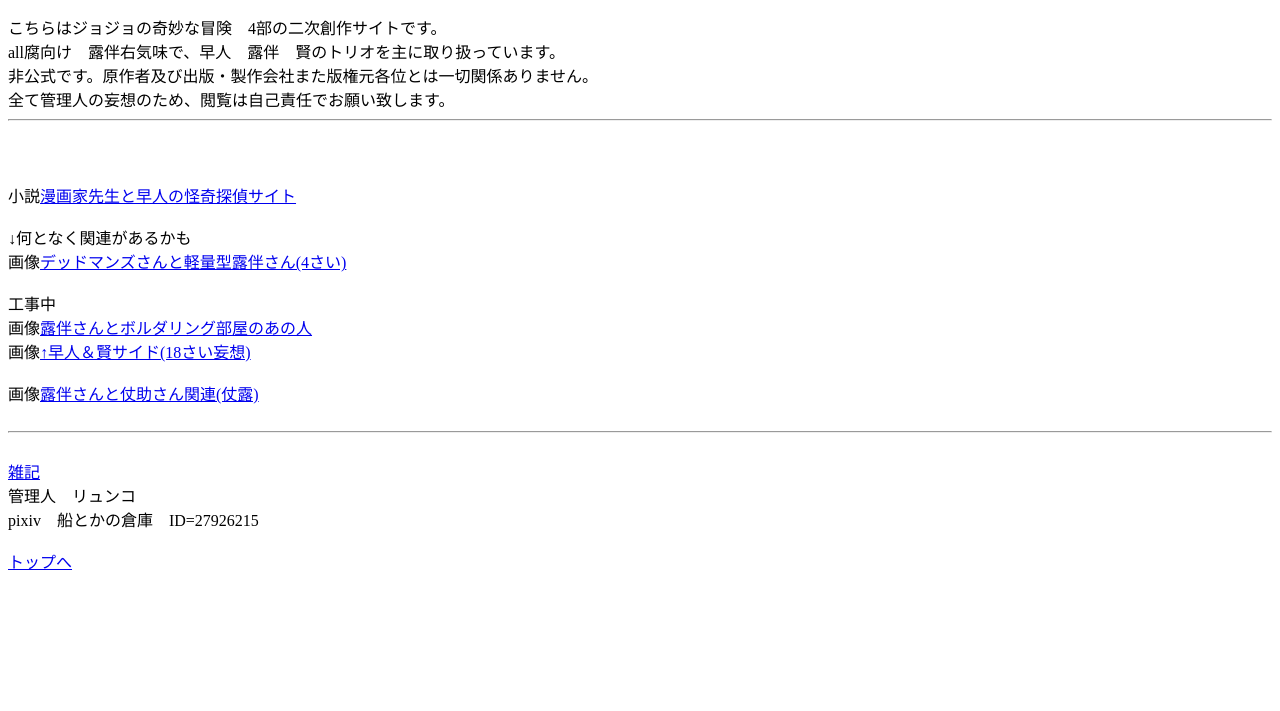
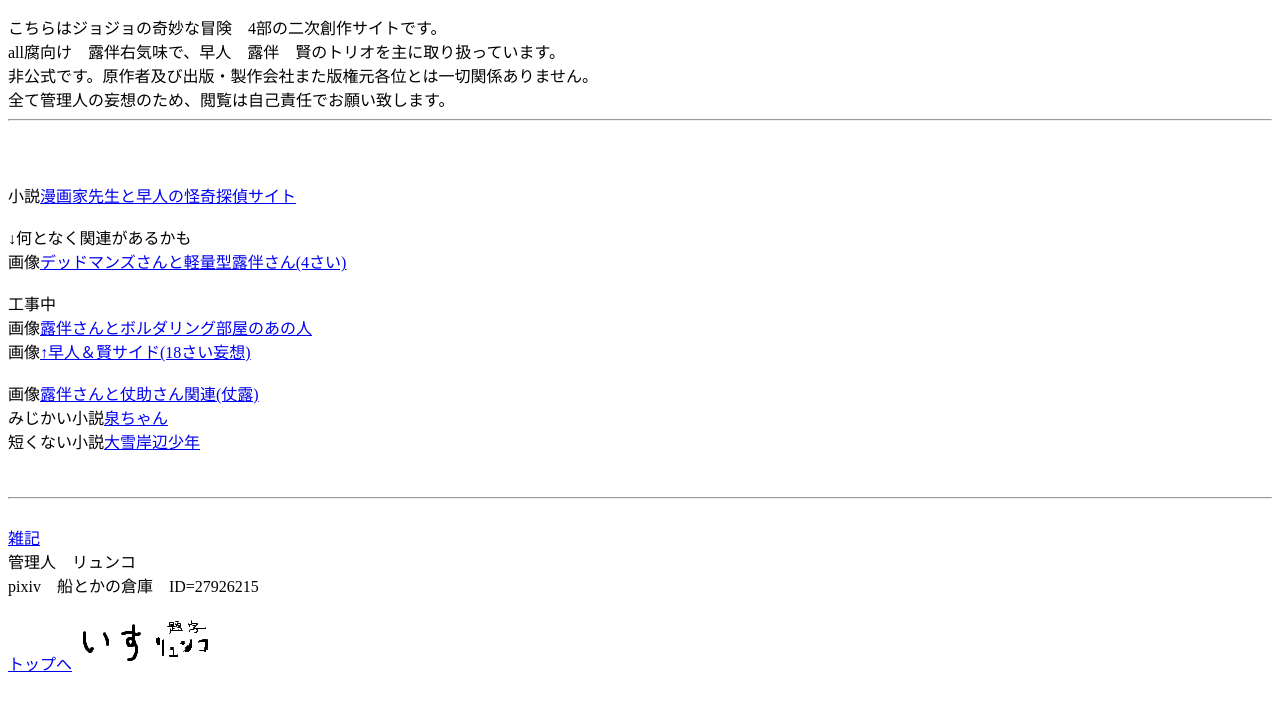
Before and after one commit to imaiiiii/jojo, a plain HTML site: page index.html in a window 1280 px wide. Shown: the part 67-778 px from the top of the page. Drawn offline with Linux system fonts and the light colour scheme.

Commit message:
Update index.html

```diff
--- a/index.html
+++ b/index.html
@@ -4,6 +4,7 @@
 <head><meta charset="utf-8"><title>リュンコの椅子</title></head><body>
 
 <h3>リュンコの椅子</h3><br>
+
 こちらはジョジョの奇妙な冒険　4部の二次創作サイトです。<br>
 all腐向け　露伴右気味で、早人　露伴　賢のトリオを主に取り扱っています。<br>
 非公式です。原作者及び出版・製作会社また版権元各位とは一切関係ありません。<br>
@@ -19,7 +20,11 @@
 <br>画像<a href= "kankin/kankin.html" >露伴さんとボルダリング部屋のあの人</a>
 <br>画像<a href= "kankin/hk.html" >↑早人＆賢サイド(18さい妄想)</a>
 <br>
-<br>画像<a href= "jouro/jouro.html" >露伴さんと仗助さん関連(仗露)</a>
+<br>画像<a href= "jouro/jouro.html" >露伴さんと仗助さん関連(仗露)</a><br>
+みじかい小説<a href= "nov/izumi.html" >泉ちゃん
+</a><br>
+短くない小説<a href= "nov/oyuki.html" >大雪岸辺少年
+</a><br>
 
 <br><br>
 <hr>
@@ -30,6 +35,8 @@
 
 
 <br><br><a href= "index.html" >トップへ</a>
+<a href="index.html"><img src="banner.png"></a>
+<br>
 
 
 </body></html>
```
